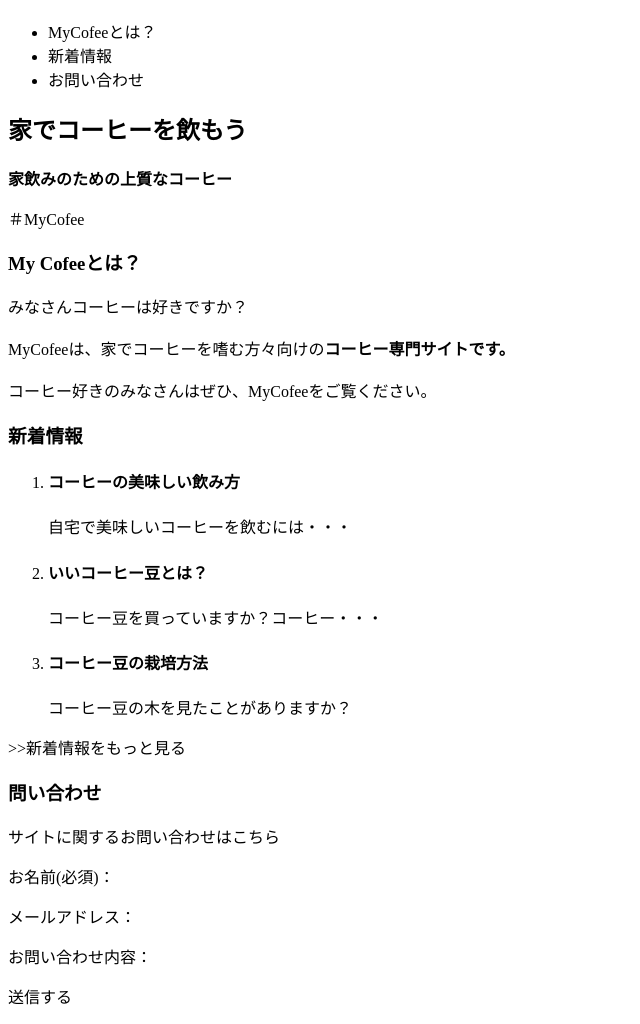
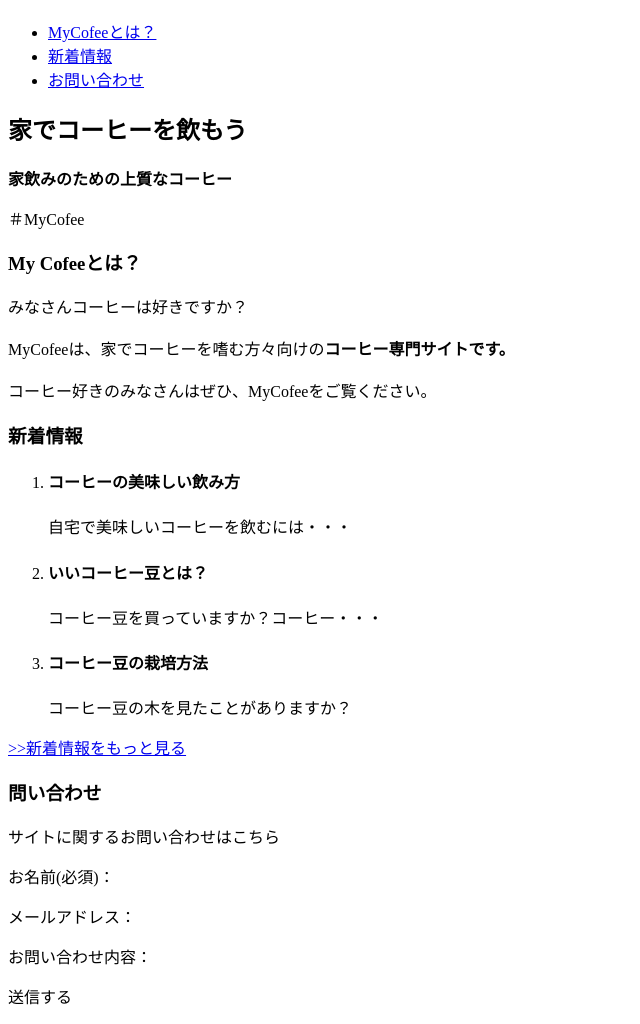
Before and after one commit to nakanaide1024/html-practice, a plain HTML site: page index.html in a window 1280 px wide. Shown: the part 61-1085 px from the top of the page, without its empty margins (0-640 px from the left). Drawn offline with Linux system fonts and the light colour scheme.

Commit message:
aタグと自動整形

```diff
--- a/index.html
+++ b/index.html
@@ -1,24 +1,28 @@
 <!DOCTYPE html>
 <html lang="ja">
   <head>
-  <meta charset="UTF-8">
-  <meta http-equiv="X-UA-Compatible" content="IE=edge">
-  <meta name="viewport" content="width=device-width, initial-scale=1.0">
+    <meta charset="UTF-8" />
+    <meta http-equiv="X-UA-Compatible" content="IE=edge" />
+    <meta name="viewport" content="width=device-width, initial-scale=1.0" />
     <title>MyCofee</title>
   </head>
   <body>
     <h1>My Cofee</h1>
     <ul>
-    <li>MyCofeeとは？</li>
-    <li>新着情報</li>
-    <li>お問い合わせ</li>
+      <li><a href="#about">MyCofeeとは？</a></li>
+      <li><a href="#news">新着情報</a></li>
+      <li><a href="#contact">お問い合わせ</a></li>
     </ul>
     <h2>家でコーヒーを飲もう</h2>
     <p><strong>家飲みのための上質なコーヒー</strong></p>
     <p>＃MyCofee</p>
-  <h3>My Cofeeとは？</h3>
-  <p>みなさんコーヒーは好きですか？<br><br>MyCofeeは、家でコーヒーを嗜む方々向けの<strong>コーヒー専門サイトです。</strong><br><br>コーヒー好きのみなさんはぜひ、MyCofeeをご覧ください。</p>
-  <h3>新着情報</h3>
+    <h3 id="about">My Cofeeとは？</h3>
+    <p>
+      みなさんコーヒーは好きですか？<br /><br />MyCofeeは、家でコーヒーを嗜む方々向けの<strong
+        >コーヒー専門サイトです。</strong
+      ><br /><br />コーヒー好きのみなさんはぜひ、MyCofeeをご覧ください。
+    </p>
+    <h3 id="news">新着情報</h3>
     <ol>
       <li>
         <h4>コーヒーの美味しい飲み方</h4>
@@ -33,8 +37,8 @@
         <p>コーヒー豆の木を見たことがありますか？</p>
       </li>
     </ol>
-  <p>>>新着情報をもっと見る</p>
-  <h3>問い合わせ</h3>
+    <p><a href="./news.html">>>新着情報をもっと見る</a></p>
+    <h3 id="contact">問い合わせ</h3>
     <p>サイトに関するお問い合わせはこちら</p>
     <p>お名前(必須)：</p>
     <p>メールアドレス：</p>
```
Also changed, not shown: news.html (added, +12 -0 lines). Lines whose indentation alone changed are shown as unchanged.
